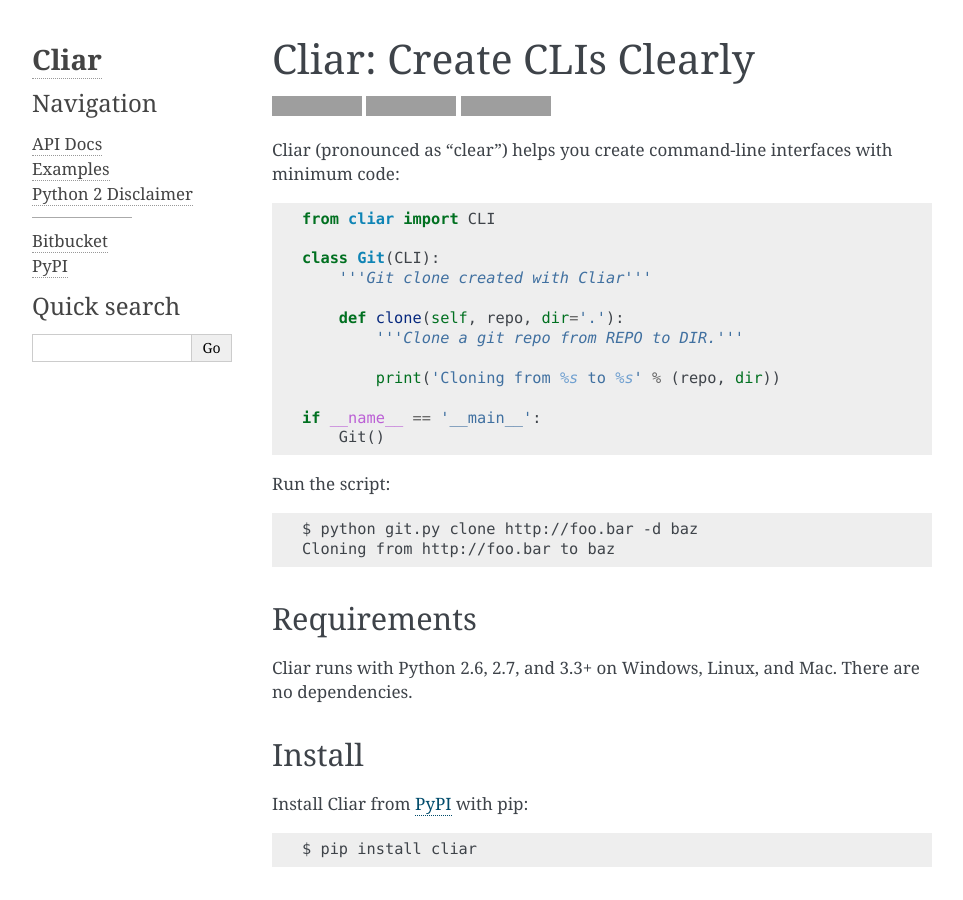
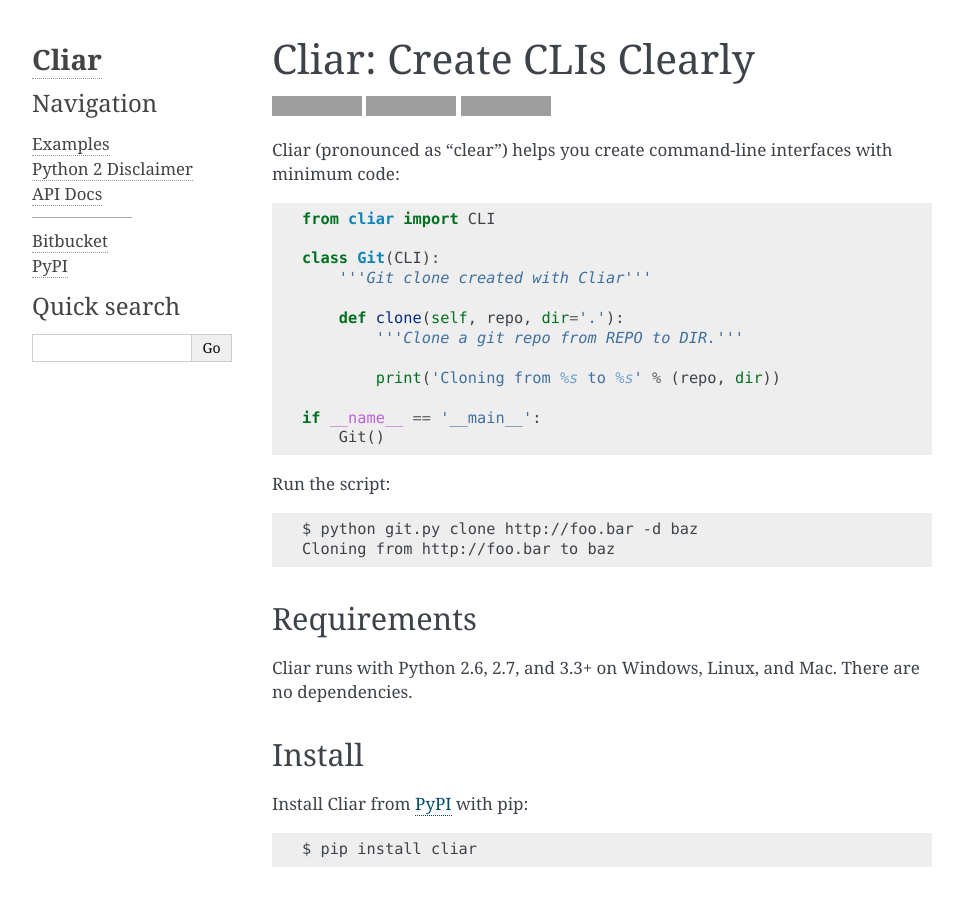
Before and after one commit to moigagoo/cliar, a Sphinx documentation site: the page built from docs/index.rst, in a window 1280 px wide and 900 px high. Shown: the whole window, without its empty margins (148-1111 px from the left). Built offline with Sphinx 7.4.7, drawn with Linux system fonts in a browser that asks for light colours; grey boxes are pictures that could not be loaded.

```diff
--- a/docs/index.rst
+++ b/docs/index.rst
@@ -15,9 +15,9 @@ Cliar: Create CLIs Clearly
 .. toctree::
     :hidden:
 
-    api
     examples/index
     python2
+    api
 
 
 Cliar (pronounced as "clear") helps you create command-line interfaces with minimum code:
```
